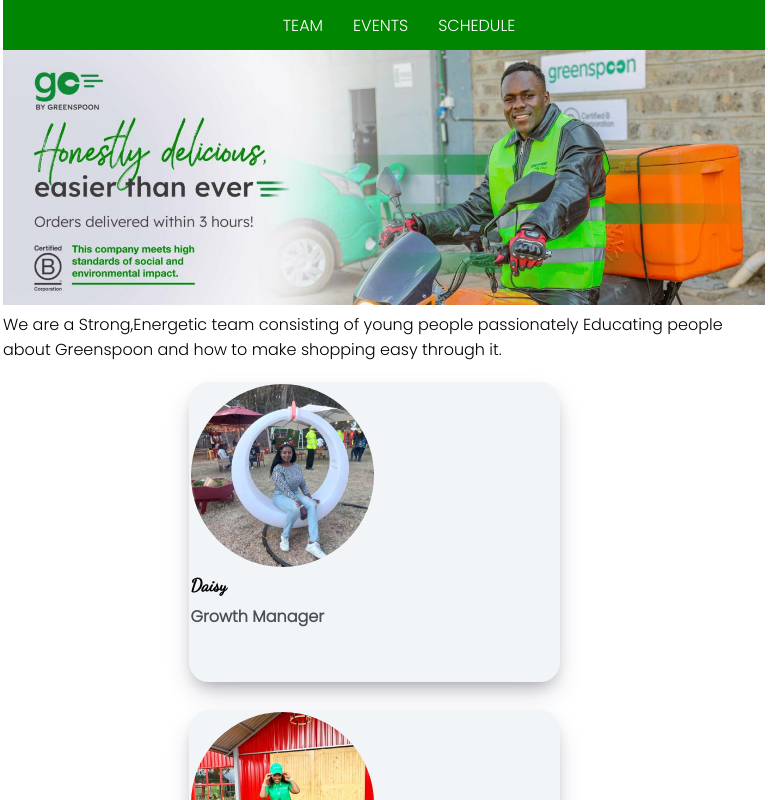
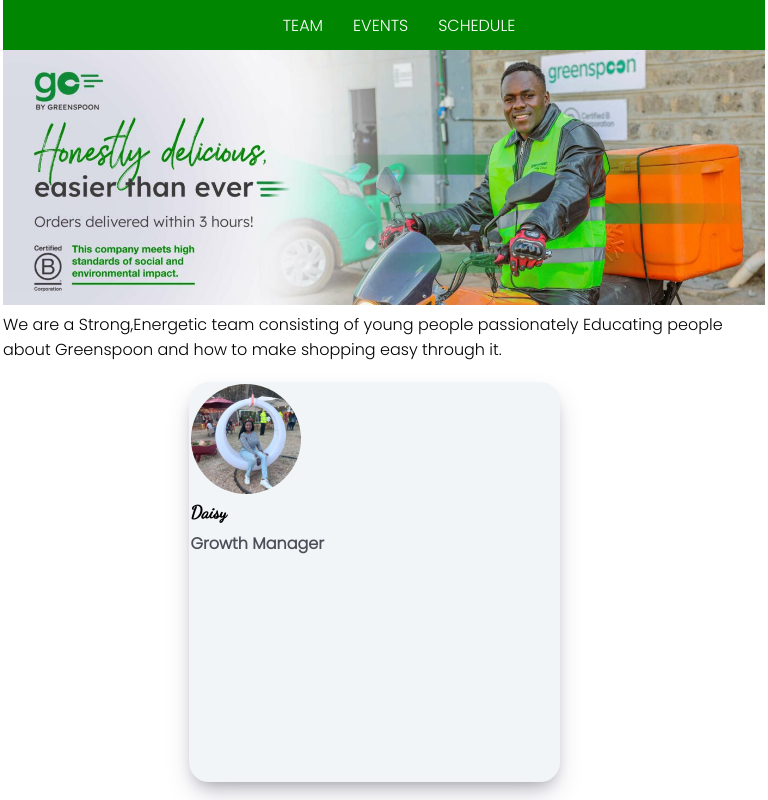
Before and after one commit to mike-mbugua/greenspoonBA, a React (Create React App) app in the folder greenspoon-ba/: page /team in a window 768 px wide. Shown: the top 800 px of the page. Built offline with nearby package versions, Linux system fonts and the light colour scheme.

Commit message:
minor changes

```diff
--- a/greenspoon-ba/src/components/Team/Team.css
+++ b/greenspoon-ba/src/components/Team/Team.css
@@ -61,12 +61,19 @@
   .team__card {
     width: 100%;
   }
+  .team__card img{
+    width: 30%;
+  }
 }
 
 /* Medium devices (between 577px and 768px) */
 @media only screen and (min-width: 577px) and (max-width: 768px) {
   .team__card {
     width: 50%;
+    height: 400px;
+  }
+  .team__card img{
+    width: 30%;
   }
 }
 
```
